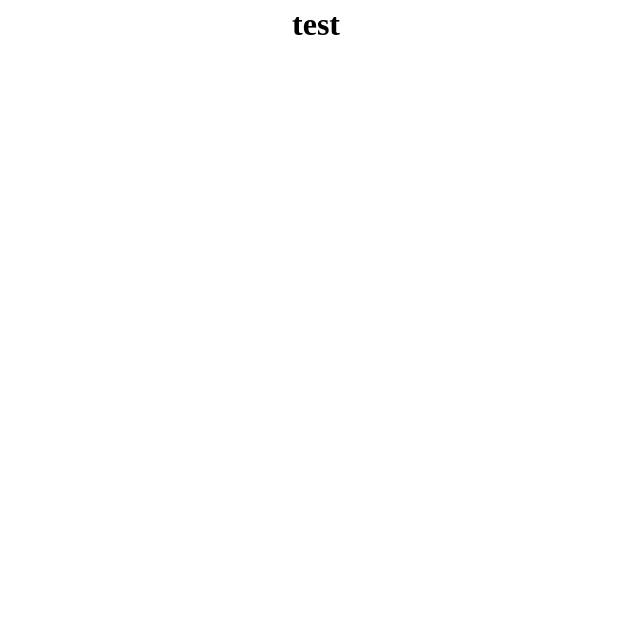
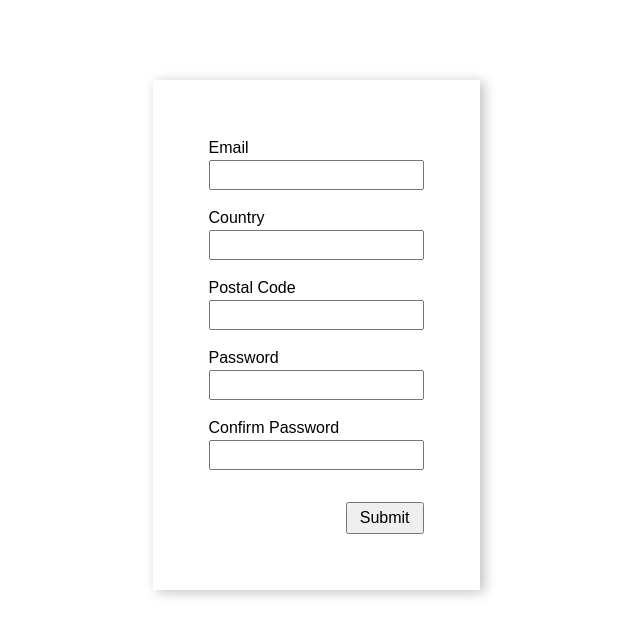
Before and after one commit to lymyr/odin-form-validation, a website built with webpack: page src/template.html in a window 1280 px wide. Shown: the whole page, without its empty margins (324-964 px from the left). Built offline with nearby package versions, Linux system fonts and the light colour scheme.

Commit message:
initial commit

```diff
--- a/src/index.js
+++ b/src/index.js
@@ -1,3 +1,7 @@
 import "./styles.css";
 
-console.log("Hello, this is a template");
+const btn = document.querySelector("button");
+
+btn.addEventListener("click", e => {
+    e.preventDefault();
+});
--- a/src/styles.css
+++ b/src/styles.css
@@ -36,7 +36,34 @@ h1, h2, h3, h4, h5, h6 {
 
 
 /* My CSS */
-h1 {
+:root {
+  font-family: Arial, Helvetica, sans-serif;
+}
+
+form {
+  padding: 56px;
+  box-shadow: 4px 2px 12px rgb(192, 192, 192);
     margin: auto;
+    margin-top: 10vh;
     width: fit-content;
+    display:flex;
+    flex-direction: column;
+    gap: 16px;
 }
+
+form > div {
+  display: flex;
+  flex-direction: column;
+}
+
+form div:has(input[required]) label::after {
+  content: "*";
+  color: red;
+}
+
+form button {
+  margin-top: 16px;
+  width: fit-content;
+  margin-left: auto;
+  padding: 2px 12px;
+}
--- a/src/template.html
+++ b/src/template.html
@@ -3,9 +3,36 @@
 <head>
     <meta charset="UTF-8">
     <meta name="viewport" content="width=device-width, initial-scale=1.0">
-    <title>Document</title>
+    <title>Odin Form Validation</title>
 </head>
 <body>
-    <h1>test</h1>
+    <form novalidate>
+        <div>
+            <label for="email">Email</label>
+            <input id="email" type="email">
+            <span></span>
+        </div>
+        <div>
+            <label for="country">Country</label>
+            <input id="country">
+            <span></span>
+        </div>
+        <div>
+            <label for="postal">Postal Code</label>
+            <input id="postal">
+            <span></span>
+        </div>
+        <div>
+            <label for="pwd">Password</label>
+            <input id="pwd">
+            <span></span>
+        </div>
+        <div>
+            <label for="pwd-confirm">Confirm Password</label>
+            <input id="pwd-confirm">
+            <span></span>
+        </div>
+        <button>Submit</button>
+    </form>
 </body>
 </html>
```
